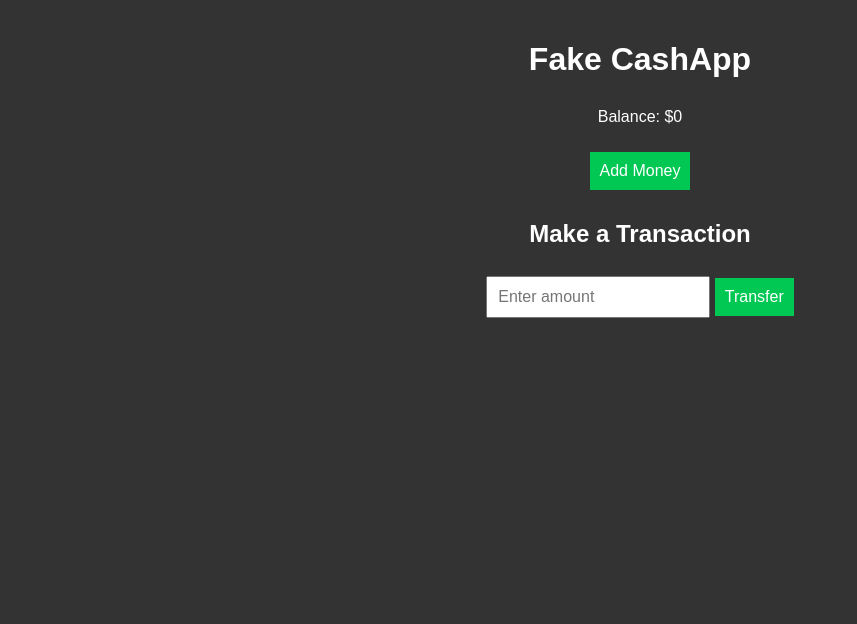
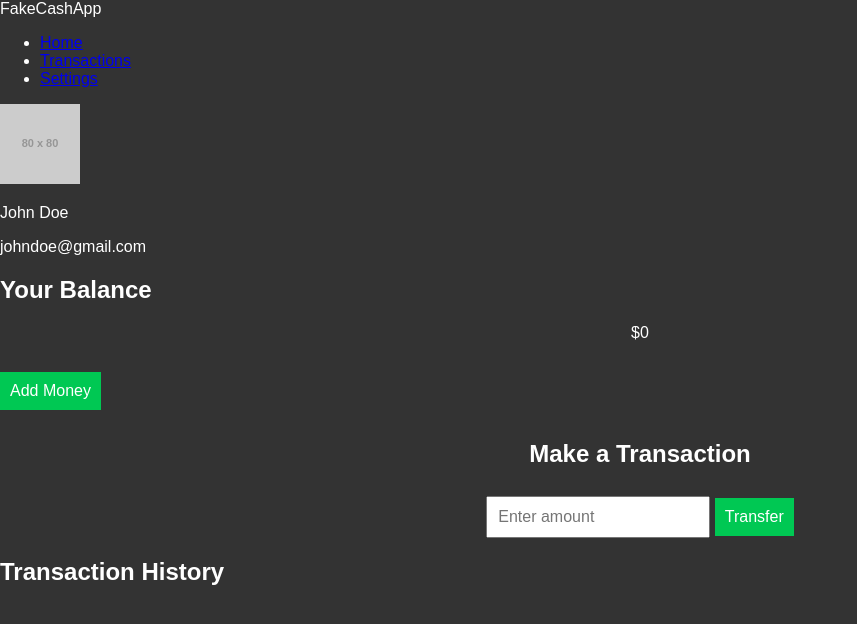
Before and after one commit to prablmao/bank, a plain HTML site: page index.html in a window 1280 px wide. Shown: the whole page, without its empty margins (0-857 px from the left). Drawn offline with Linux system fonts and the light colour scheme; placeholder pictures from the web are drawn by us.

Commit message:
Update index.html

```diff
--- a/index.html
+++ b/index.html
@@ -4,23 +4,45 @@
     <meta charset="UTF-8">
     <meta name="viewport" content="width=device-width, initial-scale=1.0">
     <title>Fake CashApp</title>
+    <link href="https://fonts.googleapis.com/css2?family=Roboto:wght@400;500&display=swap" rel="stylesheet">
     <link rel="stylesheet" href="style.css">
 </head>
 <body>
-    <div class="container">
-        <header>
-            <h1>Fake CashApp</h1>
-        </header>
+    <div class="app-container">
+        <nav class="navbar">
+            <div class="logo">FakeCashApp</div>
+            <ul class="nav-links">
+                <li><a href="#" class="nav-item">Home</a></li>
+                <li><a href="#" class="nav-item">Transactions</a></li>
+                <li><a href="#" class="nav-item">Settings</a></li>
+            </ul>
+        </nav>
 
-        <div class="balance">
-            <p>Balance: <span id="balance">$0</span></p>
-            <button id="addMoneyButton">Add Money</button>
+        <div class="profile-section">
+            <img src="https://via.placeholder.com/80" alt="User Avatar" class="profile-avatar">
+            <div class="profile-info">
+                <p class="profile-name">John Doe</p>
+                <p class="profile-email">johndoe@gmail.com</p>
+            </div>
+        </div>
+
+        <div class="balance-section">
+            <h2>Your Balance</h2>
+            <p id="balance" class="balance">$0</p>
+            <button id="addMoneyButton" class="btn">Add Money</button>
         </div>
 
         <div class="transaction-section">
             <h2>Make a Transaction</h2>
-            <input type="number" id="amount" placeholder="Enter amount">
-            <button id="transferButton">Transfer</button>
+            <input type="number" id="amount" placeholder="Enter amount" class="transaction-input">
+            <button id="transferButton" class="btn">Transfer</button>
+        </div>
+
+        <div class="history-section">
+            <h2>Transaction History</h2>
+            <ul id="transactionHistory" class="transaction-history">
+                <!-- Transaction history will be dynamically populated here -->
+            </ul>
         </div>
     </div>
 
```
